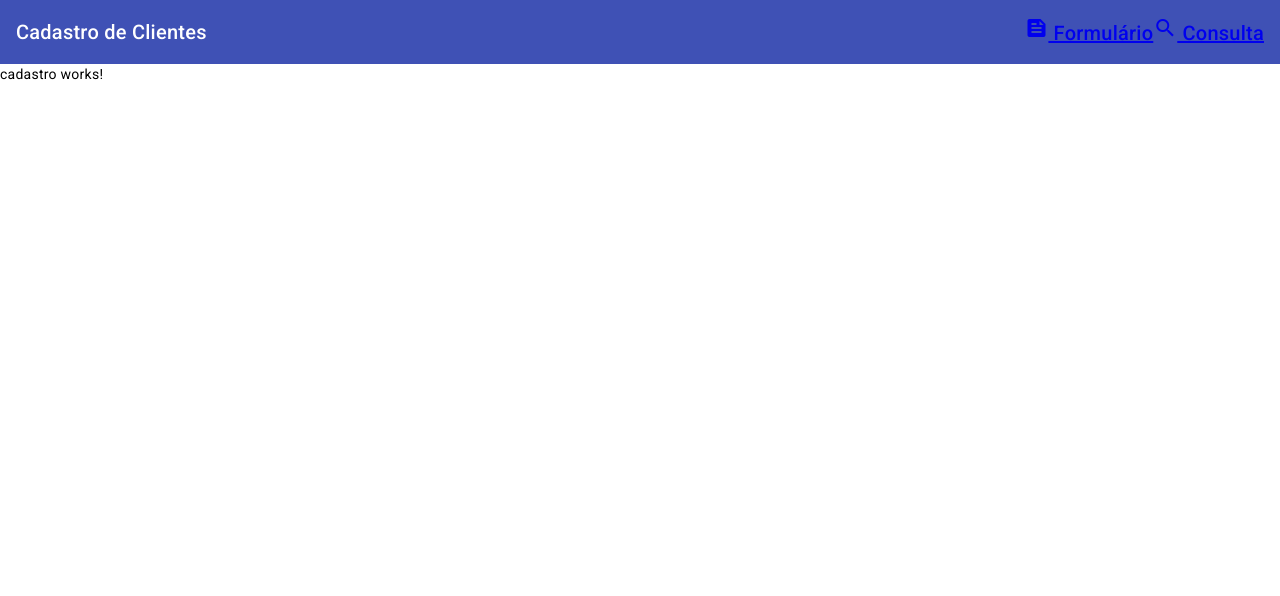
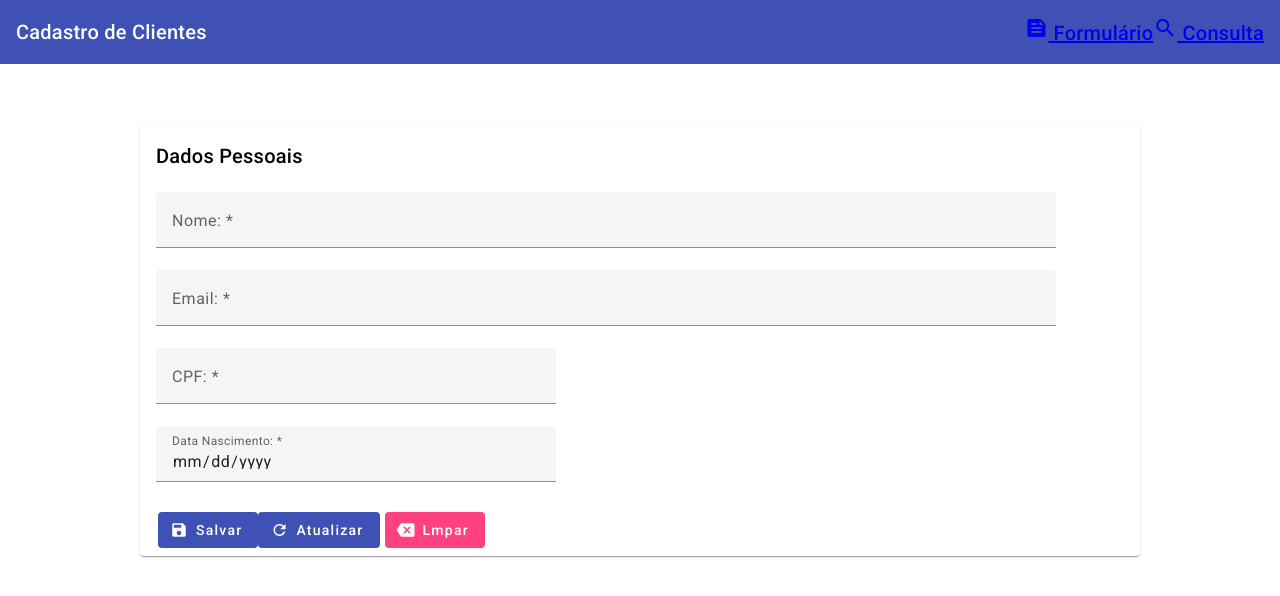
Before and after one commit to samantabarros/crud-angular-material, an Angular app: page /cadastro in a window 1280 px wide. Shown: the top 596 px of the page. Built offline with nearby package versions, Linux system fonts and the light colour scheme.

Commit message:
feat: Adiciona estrutura do formulário de cadastro de clientes

```diff
--- a/package.json
+++ b/package.json
@@ -15,6 +15,7 @@
     "@angular/common": "^19.2.0",
     "@angular/compiler": "^19.2.0",
     "@angular/core": "^19.2.0",
+    "@angular/flex-layout": "^15.0.0-beta.42",
     "@angular/forms": "^19.2.0",
     "@angular/material": "^19.0.4",
     "@angular/platform-browser": "^19.2.0",
@@ -22,6 +23,7 @@
     "@angular/router": "^19.2.0",
     "rxjs": "~7.8.0",
     "tslib": "^2.3.0",
+    "uuid": "^11.0.2",
     "zone.js": "~0.15.0"
   },
   "devDependencies": {
--- a/src/app/cadastro/cadastro.component.html
+++ b/src/app/cadastro/cadastro.component.html
@@ -1 +1,61 @@
-<p>cadastro works!</p>
+<div fxLayout="row" fxLayoutAlign="center">
+    <div fxLayout="column" fxFlex="1000px">
+        <form class="mt-60" #clientesFrm="ngForm">
+            <mat-card>
+                <mat-card-header>
+                    <mat-card-title>Dados Pessoais</mat-card-title>
+                </mat-card-header>
+                <mat-card-content class="mt-20">
+                    <div fxLayout="row" fxLayoutAlign="start" fxLayoutGap="16px">
+                        <div fxLayout="column" fxFlex="900px">
+                            <mat-form-field class="full-width">
+                                <mat-label>Nome: *</mat-label>
+                                <input type="text" placeholder="Ex.: José da Silva" matInput>
+                            </mat-form-field>
+                        </div>
+                    </div>
+                    <div fxLayout="row" fxLayoutAlign="start" fxLayoutGap="16px">
+                        <div fxLayout="column" fxFlex="900px">
+                            <mat-form-field class="full-width">
+                                <mat-label>Email: *</mat-label>
+                                <input type="email" placeholder="Ex.: jose@gmail.com" matInput>
+                            </mat-form-field>
+                        </div>
+                    </div>
+                    <div fxLayout="row" fxLayoutAlign="start" fxLayoutGap="16px">
+                        <div fxLayout="column" fxFlex="400px">
+                            <mat-form-field class="full-width">
+                                <mat-label>CPF: *</mat-label>
+                                <input type="text" placeholder="Ex.: jose@gmail.com" matInput>
+                            </mat-form-field>
+                        </div>
+                    </div>
+                    <div fxLayout="row" fxLayoutAlign="start" fxLayoutGap="16px">
+                        <div fxLayout="column" fxFlex="400px">
+                            <mat-form-field class="full-width">
+                                <mat-label>Data Nascimento: *</mat-label>
+                                <input type="date" placeholder="Ex.: jose@gmail.com" matInput>
+                            </mat-form-field>
+                        </div>
+                    </div>
+
+
+                </mat-card-content>
+                <mat-card-actions class="ml-10">
+                    <button mat-flat-button color="primary">
+                        <mat-icon>save</mat-icon>
+                        Salvar
+                    </button>
+                    <button mat-flat-button color="primary">
+                        <mat-icon>refresh</mat-icon>
+                        Atualizar
+                    </button>
+                    <button mat-flat-button color="accent" class="ml-5">
+                        <mat-icon>backspace</mat-icon>
+                        Lmpar
+                    </button>
+                </mat-card-actions>
+            </mat-card>
+        </form>
+    </div>
+</div>
--- a/src/styles.scss
+++ b/src/styles.scss
@@ -2,3 +2,31 @@
 
 html, body { height: 100%; }
 body { margin: 0; font-family: Roboto, "Helvetica Neue", sans-serif; }
+
+.mt-20{
+    margin-top: 20px;
+}
+
+.mt-40{
+    margin-top: 40px;
+}
+
+.mt-60{
+    margin-top: 60px;
+}
+
+.ml-5{
+    margin-left: 5px;
+}
+
+.ml-10{
+    margin-left: 10px;
+}
+
+.bg-purple{
+    background-color: purple;
+}
+
+.full-width{
+    width: 100%;
+}
```
Also changed, not shown: src/app/cadastro/cadastro.component.ts (+16 -1 lines), 1 other file (tests, documents, lock files or other folders).
